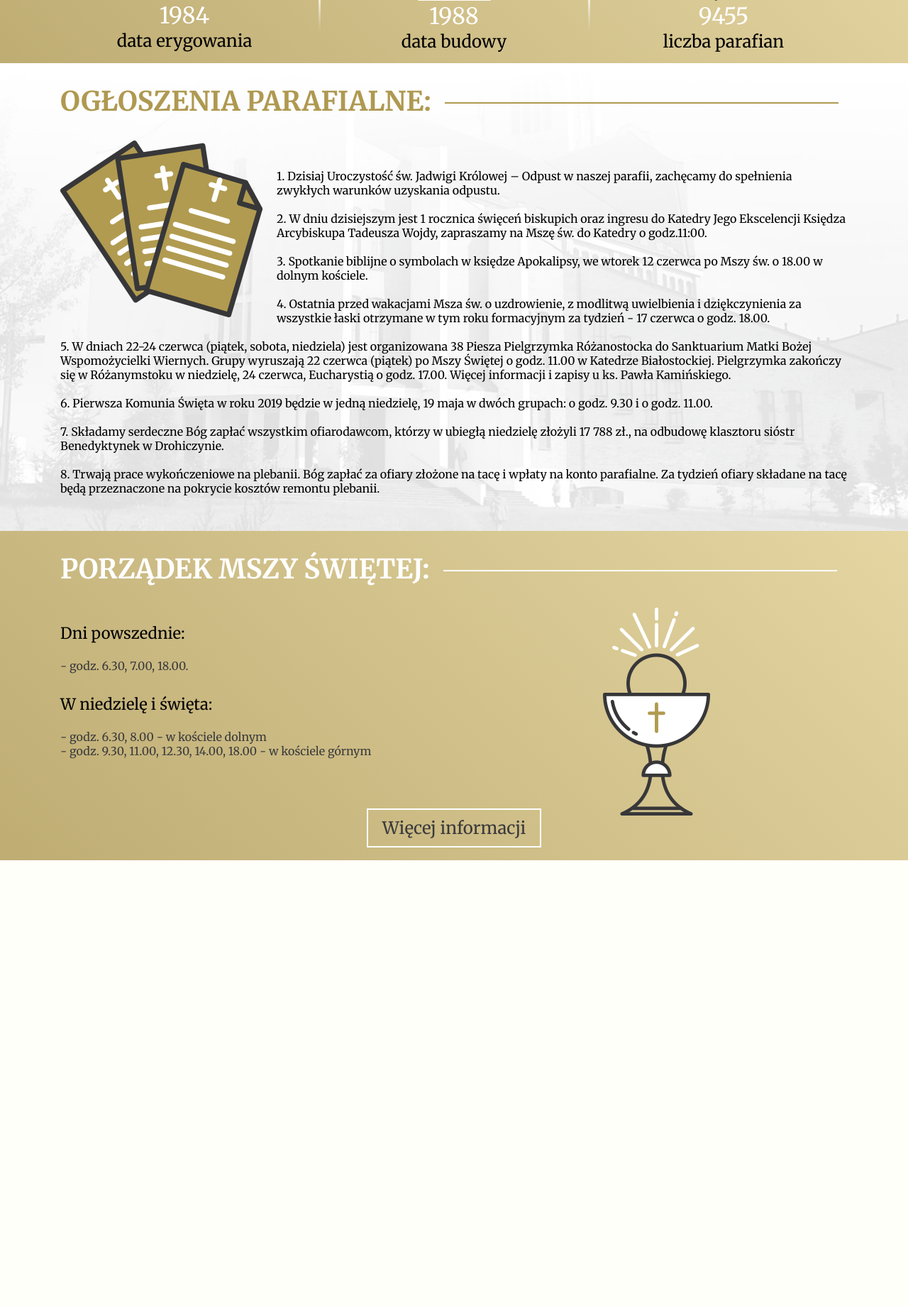
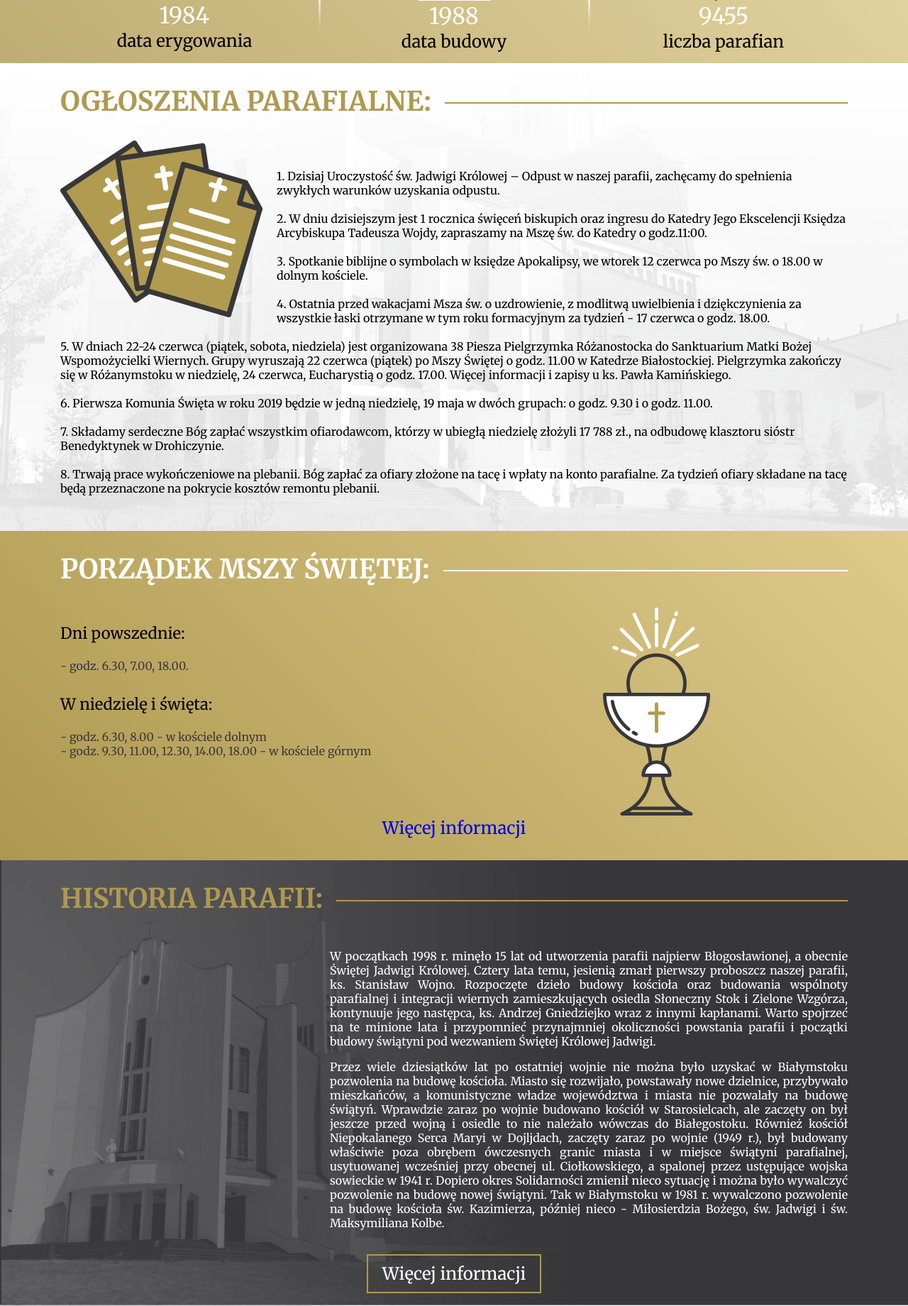
Before and after one commit to szymonsniadach/parish-site, a CodeIgniter app: page /database/ in a window 1280 px wide. Shown: the part 946-2786 px from the top of the page at 71% size. Before the commit the page ends 2158 px from the top, so only its background shows below. Run offline with CodeIgniter, Linux system fonts and the light colour scheme.

Commit message:
- create section "history"

```diff
--- a/dist/app/application/config/config.php
+++ b/dist/app/application/config/config.php
@@ -23,7 +23,7 @@ defined('BASEPATH') OR exit('No direct script access allowed');
 | a PHP script and you can easily do that on your own.
 |
 */
-$config['base_url'] = '/strona-parafialna/src/';
+$config['base_url'] = '/parish-site/src/';
 
 /*
 |--------------------------------------------------------------------------
--- a/dist/app/application/controllers/Main.php
+++ b/dist/app/application/controllers/Main.php
@@ -12,6 +12,8 @@ class Main extends CI_Controller {
 
 		$this->load->view('pages/main/hero');
 		$this->load->view('pages/main/announcements');
+		$this->load->view('pages/main/holy-masses');
+		$this->load->view('pages/main/history');
 
 		$this->load->view('partials/footer');
 	}
--- a/src/app/application/controllers/Main.php
+++ b/src/app/application/controllers/Main.php
@@ -13,6 +13,7 @@ class Main extends CI_Controller {
 		$this->load->view('pages/main/hero');
 		$this->load->view('pages/main/announcements');
 		$this->load->view('pages/main/holy-masses');
+		$this->load->view('pages/main/history');
 
 		$this->load->view('partials/footer');
 	}
--- /dev/null
+++ b/src/app/application/views/pages/main/history.php
@@ -0,0 +1,26 @@
+<section class="history p-3">
+
+    <div class="container">
+        <h2 class="section-heading">historia parafii:</h2>
+
+        <div class="row">
+            <div class="d-flex justify-content-end">
+                <div class="col-12 col-md-8">
+                    <p class="paragraph text-white text-justify">
+                        W początkach 1998 r. minęło 15 lat od utworzenia parafii najpierw Błogosławionej, a obecnie Świętej Jadwigi Królowej. Cztery lata temu, jesienią zmarł pierwszy proboszcz naszej parafii, ks. Stanisław Wojno. Rozpoczęte dzieło budowy kościoła oraz budowania wspólnoty parafialnej i integracji wiernych zamieszkujących osiedla Słoneczny Stok i Zielone Wzgórza, kontynuuje jego następca, ks. Andrzej Gniedziejko wraz z innymi kapłanami. Warto spojrzeć na te minione lata i przypomnieć przynajmniej okoliczności powstania parafii i początki budowy świątyni pod wezwaniem Świętej Królowej Jadwigi.
+                    </p>
+
+                    <p class="paragraph text-white text-justify">
+                        Przez wiele dziesiątków lat po ostatniej wojnie nie można było uzyskać w Białymstoku pozwolenia na budowę kościoła. Miasto się rozwijało, powstawały nowe dzielnice, przybywało mieszkańców, a komunistyczne władze województwa i miasta nie pozwalały na budowę świątyń. Wprawdzie zaraz po wojnie budowano kościół w Starosielcach, ale zaczęty on był jeszcze przed wojną i osiedle to nie należało wówczas do Białegostoku. Również kościół Niepokalanego Serca Maryi w Dojljdach, zaczęty zaraz po wojnie (1949 r.), był budowany właściwie poza obrębem ówczesnych granic miasta i w miejsce świątyni parafialnej, usytuowanej wcześniej przy obecnej ul. Ciołkowskiego, a spalonej przez ustępujące wojska sowieckie w 1941 r. Dopiero okres Solidarności zmienił nieco sytuację i można było wywalczyć pozwolenie na budowę nowej świątyni. Tak w Białymstoku w 1981 r. wywalczono pozwolenie na budowę kościoła św. Kazimierza, później nieco - Miłosierdzia Bożego, św. Jadwigi i św. Maksymiliana Kolbe.
+                    </p>
+                </div>
+            </div>
+        </div>
+
+        <div class="text-center mt-3">
+            <a class="btn btn--secondary" href="#">Więcej informacji</a>
+        </div>
+
+    </div>
+
+</section>
--- a/src/scss/_mixin.scss
+++ b/src/scss/_mixin.scss
@@ -23,14 +23,11 @@
     &:after {
         left: 0.5em;
         margin-right: -50%;
-        width: 50%;
+        width: 100%;
     }
 }
 
 @mixin button($color-frame: $main-color, $color-text: #FFF) {
-    text-decoration: none;
     border: 2px solid $color-frame;
     color: $color-text;
-    font-size: 2.4rem;
-    padding: 10px 20px;
 }
--- a/src/scss/base/_utilities.scss
+++ b/src/scss/base/_utilities.scss
@@ -6,6 +6,9 @@
 }
 .text-right {
     text-align: right;
+}
+.text-justify {
+    text-align: justify;
 }
 
 .text-white {
@@ -32,6 +35,38 @@
     padding: 5rem;
 }
 
+.mt-1 {
+    margin-top: 1rem;
+}
+.mt-2 {
+    margin-top: 2rem;
+}
+.mt-3 {
+    margin-top: 3rem;
+}
+.mt-4 {
+    margin-top: 4rem;
+}
+.mt-5 {
+    margin-top: 5rem;
+}
+
+.mb-1 {
+    margin-bottom: 1rem;
+}
+.mb-2 {
+    margin-bottom: 2rem;
+}
+.mb-3 {
+    margin-bottom: 3rem;
+}
+.mb-4 {
+    margin-bottom: 4rem;
+}
+.mb-5 {
+    margin-bottom: 5rem;
+}
+
 
 .float-left {
     float: left;
--- /dev/null
+++ b/src/scss/pages/main/history.scss
@@ -0,0 +1,4 @@
+section.history {
+    background: url("../img/historia-bg.png") no-repeat;
+    background-size: cover;
+}
--- a/src/scss/pages/main/holly-masses.scss
+++ b/src/scss/pages/main/holly-masses.scss
@@ -1,5 +1,5 @@
 section.holy-masses {
-    @include gradient-bg($main-color-rgba, $main-color-brighter-rgba);
+    @include gradient-bg($main-color-rgb, $main-color-brighter-rgb);
 
     p {
         font-size: 2.2rem;
```
Also changed, not shown: dist/app/application/views/pages/main/history.php (added, +26 -0 lines), dist/app/application/views/pages/main/holy-masses.php (added, +29 -0 lines), src/scss/modules/button.scss (+9 -1 lines), dist/css/style.min.css, src/css/style.min.css, 3 other files.
